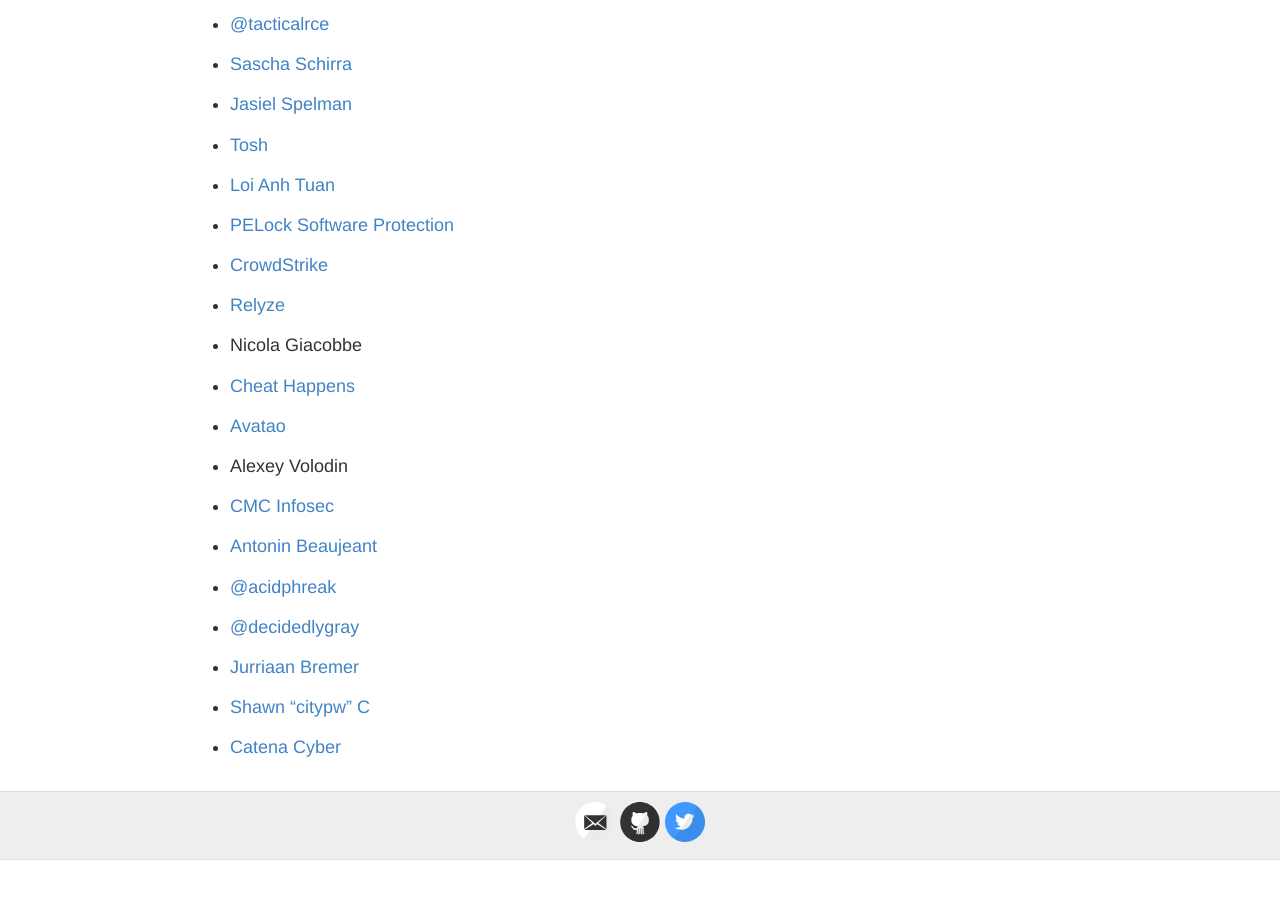
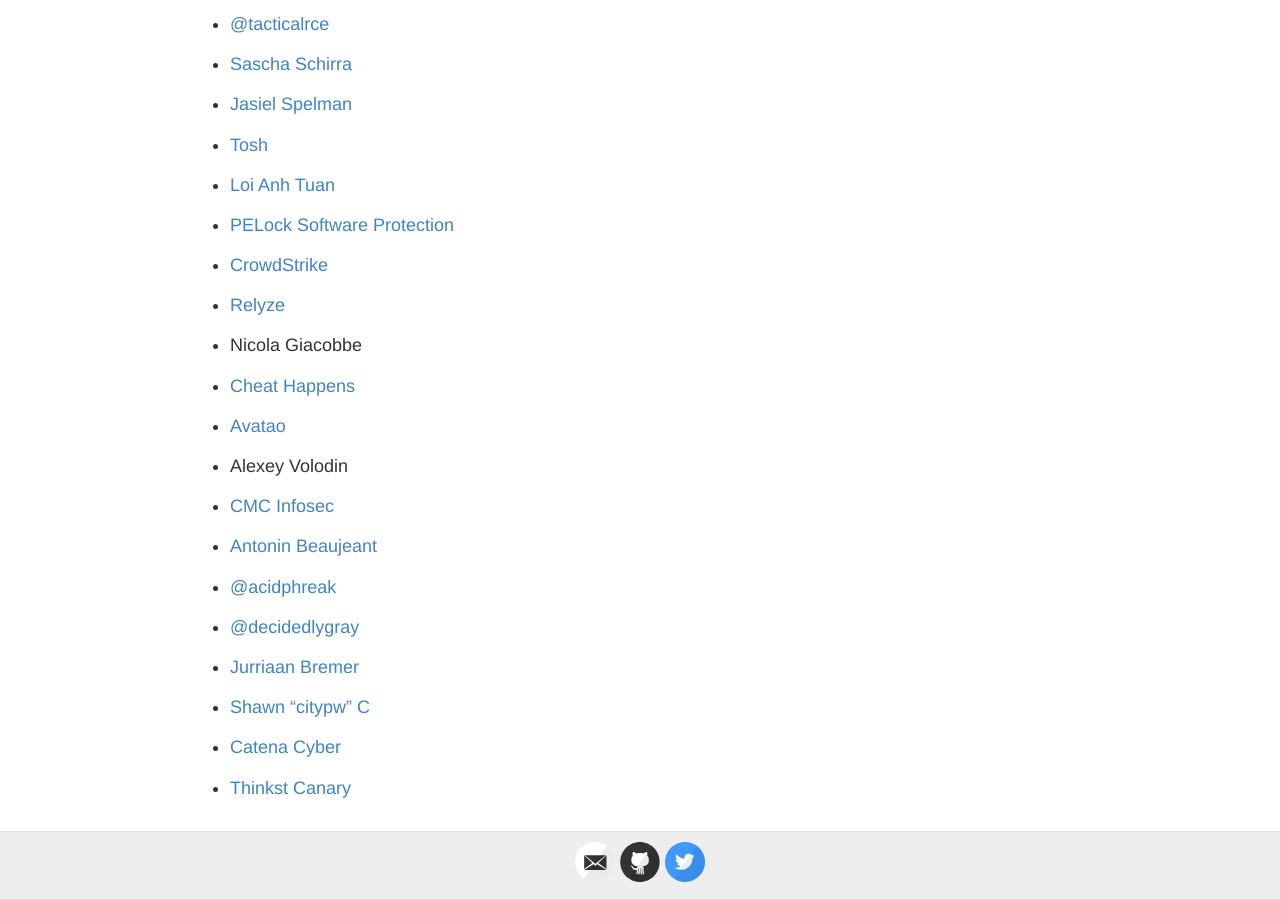
Before and after one commit to capstone-engine/capstone-engine.github.io, a Jekyll site: the page built from donate.md, in a window 1280 px wide and 900 px high, scrolled down 832 px. Built offline with Jekyll 4.4.1, drawn with Linux system fonts in a browser that asks for light colours; before the commit the page ends 1692 px from its top, so only the background shows below that.

Commit message:
donation

```diff
--- a/donate.md
+++ b/donate.md
@@ -75,3 +75,5 @@
 - [Shawn "citypw" C](https://twitter.com/citypw)
 
 - [Catena Cyber](https://catenacyber.fr)
+
+- [Thinkst Canary](https://canary.tools)
```
